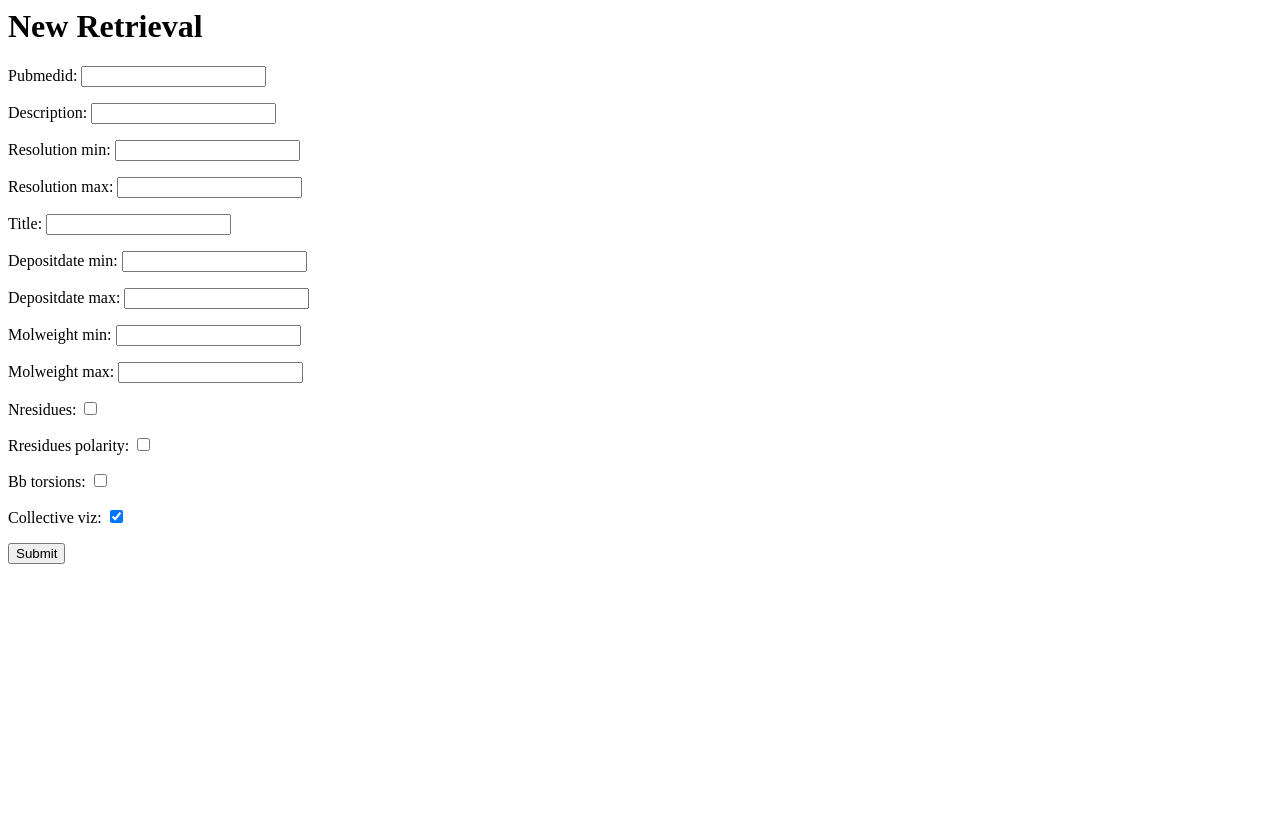
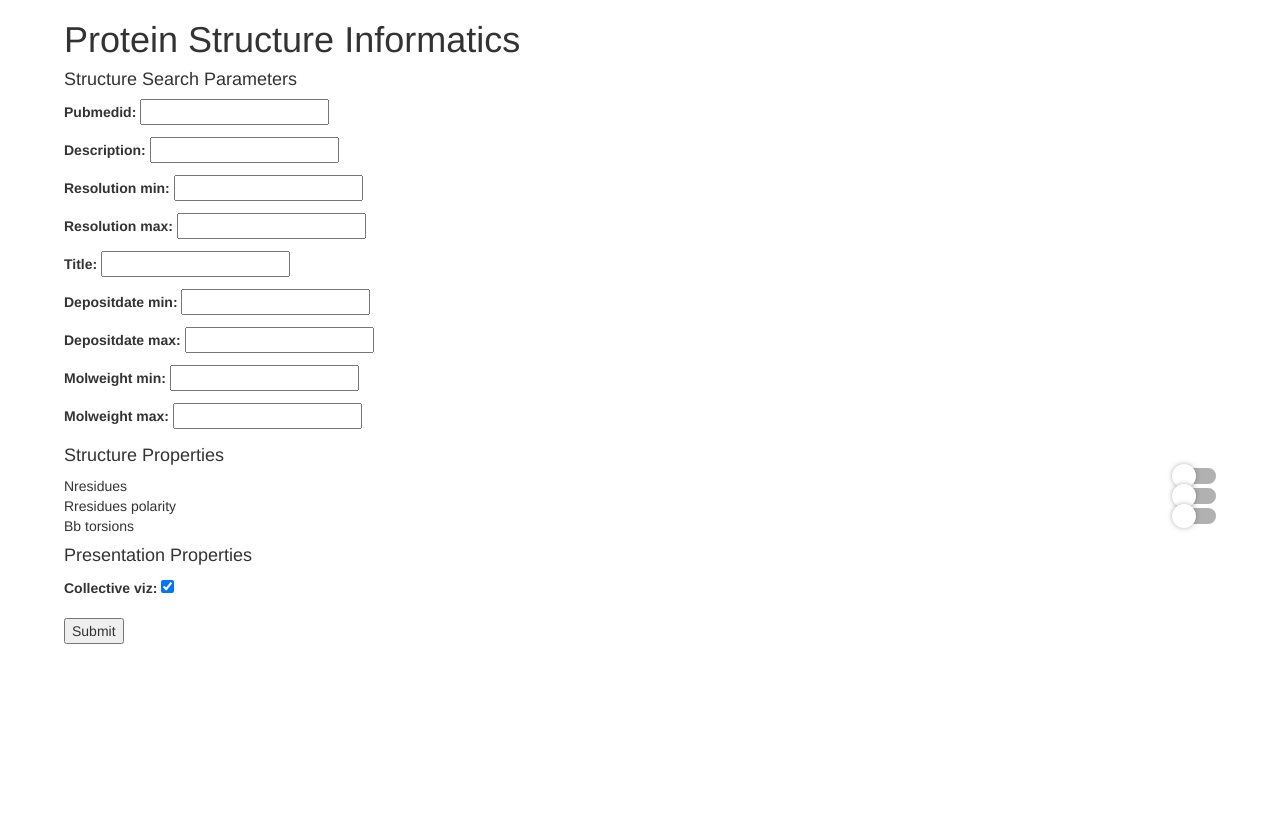
Before and after one commit to anderzzz/atom2protein, a Django app: page /retriever/ in a window 1280 px wide. Before the commit the page ends 564 px from the top, so only its background shows below. Run offline with Django 3.2, Linux system fonts and the light colour scheme; parts of the project's set-up code (start-up, migrations or seed data) failed here and were passed over; some libraries are stand-ins or nearby versions.

Commit message:
Styling of the form with fancy check buttons

```diff
--- /dev/null
+++ b/server/presenter_webapp/static/css/check_box.css
@@ -0,0 +1,47 @@
+.material-switch > input[type="checkbox"] {
+    display: none;
+}
+
+.material-switch > label {
+    cursor: pointer;
+    height: 0px;
+    position: relative;
+    width: 40px;
+}
+
+.material-switch > label::before {
+    background: rgb(0, 0, 0);
+    box-shadow: inset 0px 0px 10px rgba(0, 0, 0, 0.5);
+    border-radius: 8px;
+    content: '';
+    height: 16px;
+    margin-top: -8px;
+    position:absolute;
+    opacity: 0.3;
+    transition: all 0.4s ease-in-out;
+    width: 40px;
+}
+
+.material-switch > label::after {
+    background: rgb(255, 255, 255);
+    border-radius: 16px;
+    box-shadow: 0px 0px 5px rgba(0, 0, 0, 0.3);
+    content: '';
+    height: 24px;
+    left: -4px;
+    margin-top: -8px;
+    position: absolute;
+    top: -4px;
+    transition: all 0.3s ease-in-out;
+    width: 24px;
+}
+
+.material-switch > input[type="checkbox"]:checked + label::before {
+    background: inherit;
+    opacity: 0.5;
+}
+
+.material-switch > input[type="checkbox"]:checked + label::after {
+    background: inherit;
+    left: 20px;
+}
--- /dev/null
+++ b/server/presenter_webapp/templates/retriever/test2.html
@@ -0,0 +1,49 @@
+{% load staticfiles %}
+<html>
+    <head>
+        <meta charset="utf-8">
+        <title>Protein Search and Analysis</title>
+        <link rel="stylesheet" href="//maxcdn.bootstrapcdn.com/bootstrap/3.2.0/css/bootstrap.min.css">
+        <link rel="stylesheet" href="//maxcdn.bootstrapcdn.com/bootstrap/3.2.0/css/bootstrap-theme.min.css">
+        <link rel="stylesheet" href="{% static 'css/simple.css' %}">
+        <link rel="stylesheet" href="{% static 'css/check_box.css' %}">
+        <style>
+          html {
+            width: 100%;
+            height: 100%;
+          }
+          body {
+            width: 90%;
+            height: 100%;
+            margin: auto;
+          }
+        </style>
+    </head>
+    <body>
+
+    <h1>Protein Structure Informatics</h1>
+    <form method="POST" action="/retriever/">{% csrf_token %}
+        <h4>Structure Search Parameters</h4>
+        <div class="form-group">
+            {{ form.as_p }}
+        </div>
+        <h4>Structure Properties</h4>
+        {% for field in form2 %}
+            <div class="fieldWrapper">
+                {{ field.label }}
+                <div class="material-switch pull-right">
+                    <input id="{{ field.id_for_label }}" name="{{ field.html_name }}" type="checkbox"></input>
+                    <label for="{{ field.id_for_label }}" class="label-primary"></label>
+                </div>
+                <br>
+            </div>
+        {% endfor %}
+        <h4>Presentation Properties</h4>
+        <div class="form-group">
+            {{ form3.as_p }}
+        </div>
+        <input type='submit' value='Submit'>
+    </form>
+
+    </body>
+</html>
--- a/server/presenter_webapp/views.py
+++ b/server/presenter_webapp/views.py
@@ -197,6 +197,6 @@ def post_simple(request):
             statement_creator.launch()
             return HttpResponseRedirect('/sourceposts/' + str(retriever_cmd.id))
 
-    return render(request, 'retriever/simple.html', {'form': form,
-                                                     'form2': form2,
-                                                     'form3': form3})
+    return render(request, 'retriever/test2.html', {'form': form,
+                                                    'form2': form2,
+                                                    'form3': form3})
```
Also changed, not shown: server/presenter_webapp/static/css/simple.css (+1 -0 lines).
